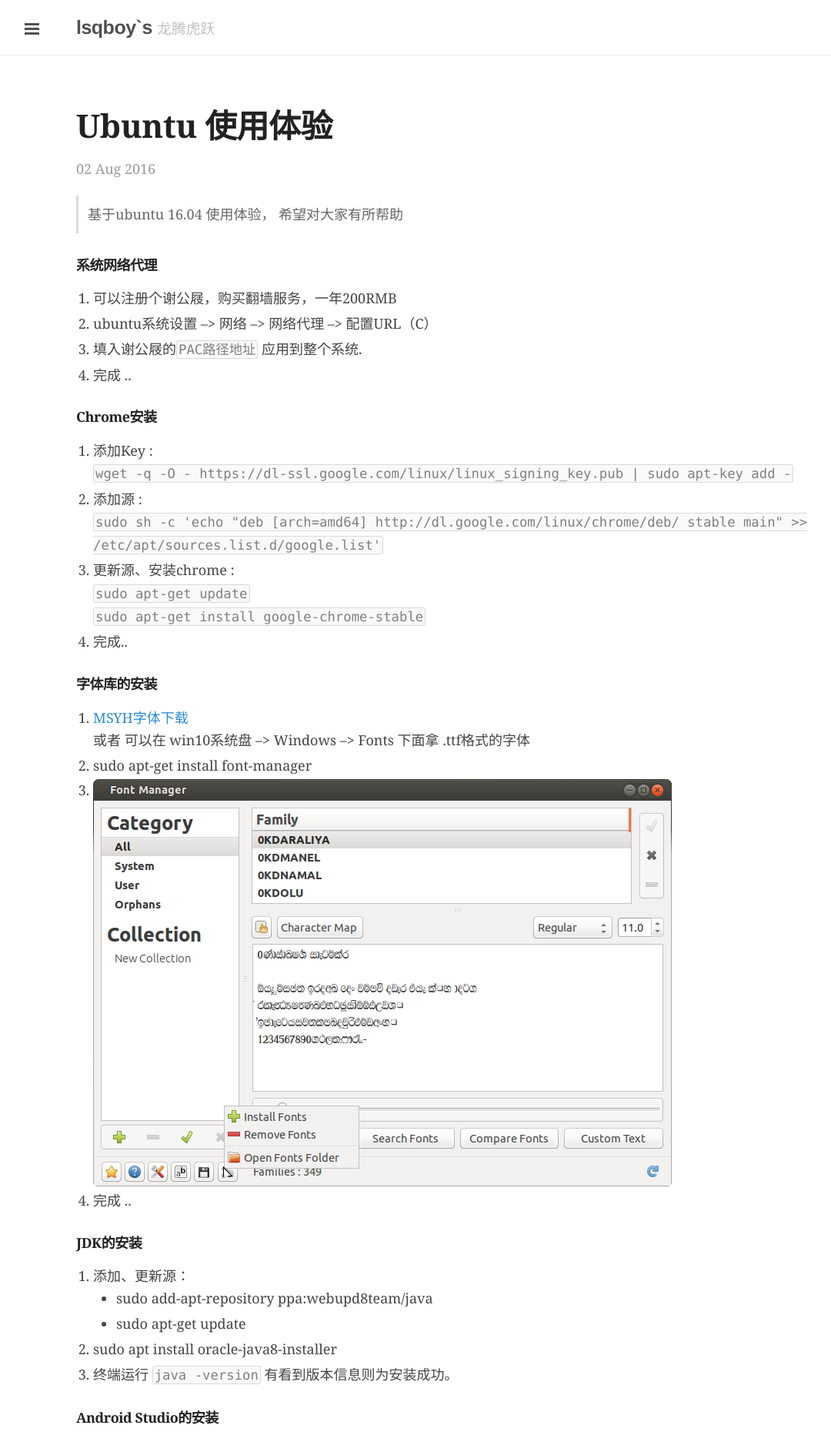
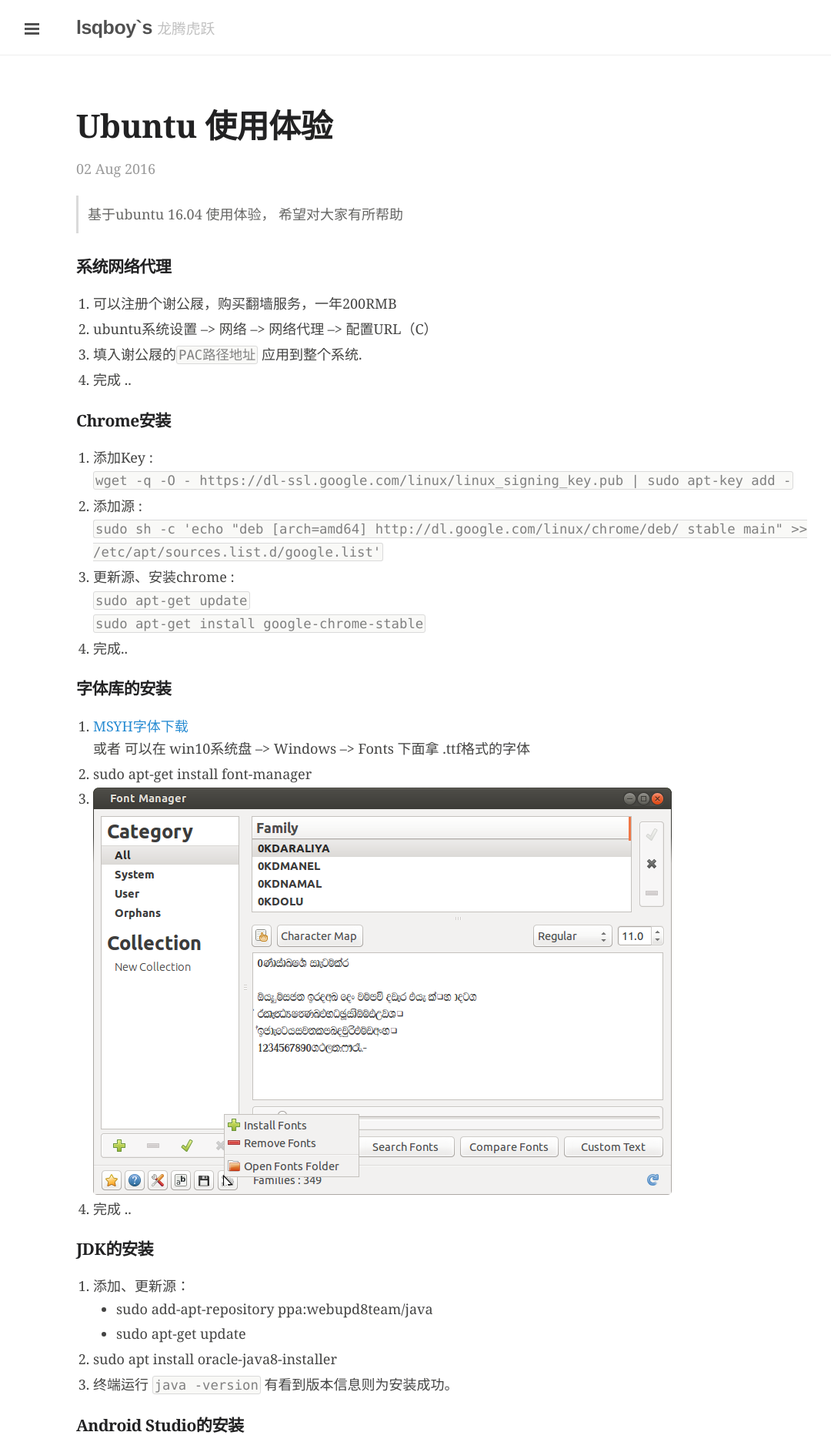
Before and after one commit to Lsqboy/jekyll_bolg, a Jekyll site: the page built from _posts/2016-08-02-ubuntu-use.md, in a window 1280 px wide. Shown: the top 1873 px of the page at 77% size, without its empty margins (1-1081 px from the left). Built offline with Jekyll 4.4.1, drawn with Linux system fonts in a browser that asks for light colours; comment, search, counter and statistics services are not loaded.

Commit message:
新增ubuntu使用体验

```diff
--- a/_posts/2016-08-02-ubuntu-use.md
+++ b/_posts/2016-08-02-ubuntu-use.md
@@ -7,7 +7,7 @@ tags: [Ubuntu]
 > 基于ubuntu 16.04 使用体验， 希望对大家有所帮助
 
 
-#### 系统网络代理
+### 系统网络代理
 
 1. 可以注册个谢公屐，购买翻墙服务，一年200RMB
 2. ubuntu系统设置 --> 网络 --> 网络代理 --> 配置URL（C）
@@ -15,7 +15,7 @@ tags: [Ubuntu]
 4. 完成 ..
 
 
-#### Chrome安装
+### Chrome安装
 
 1. 添加Key :
    `wget -q -O - https://dl-ssl.google.com/linux/linux_signing_key.pub | sudo apt-key add - `
@@ -27,7 +27,7 @@ tags: [Ubuntu]
 4. 完成..
 
 
-#### 字体库的安装
+### 字体库的安装
 
 1. [MSYH字体下载](http://zh.osdn.jp/projects/sfnet_allfonts/downloads/msyh.ttf/)
    或者 可以在 win10系统盘 --> Windows --> Fonts  下面拿 .ttf格式的字体
@@ -36,7 +36,7 @@ tags: [Ubuntu]
 4. 完成 ..
 
 
-#### JDK的安装
+### JDK的安装
 1. 添加、更新源：
     - sudo add-apt-repository ppa:webupd8team/java
     - sudo apt-get update
@@ -44,7 +44,7 @@ tags: [Ubuntu]
 3. 终端运行 `java -version` 有看到版本信息则为安装成功。
 
 
-#### Android Studio的安装
+### Android Studio的安装
 
 1. [Android Studio 下载](https://developer.android.com/studio/index.html#linux-bundle)
 2. 解压...解压路径最好不要有中文。终端下解压命令：`tar xfz ***.tar.gz`
@@ -53,7 +53,7 @@ tags: [Ubuntu]
 3. 完成 ..
 
 
-#### 安装主题管理工具
+### 安装主题管理工具
 
 1. 添加源: sudo add-apt-repository ppa:freyja-dev/unity-tweak-tool-daily
 2. 更新源: sudo apt-get update
@@ -61,7 +61,7 @@ tags: [Ubuntu]
 4. 完成.. 主题 --> 图标 --> Numix-circle
 
 
-#### 安装国际版QQ
+### 安装国际版QQ
 
 1. [下载QQ安装包](http://yun.baidu.com/share/link?shareid=2983202140&uk=202032639)
 2. 解压。得到wine-qqintl文件，里面有
@@ -76,7 +76,7 @@ tags: [Ubuntu]
     > 在安装中发生了错误，原因是还有lib没有配置，所以再输入sudo apt-get install -f
 
 
-#### 安装WPS
+### 安装WPS
 
 1. [下载WPS](http://www.ubuntukylin.com/application/show.php?lang=cn&id=278)
 2. sudo dpkg -i wps-office_10.1.0.5630-a20p1_amd64.deb
@@ -85,7 +85,7 @@ tags: [Ubuntu]
    > 在安装中发生了错误，原因是还有lib没有配置，所以再输入sudo apt-get install -f
 
 
-#### 安装搜狗输入法
+### 安装搜狗输入法
 
 1. [下载搜狗输入法](http://pinyin.sogou.com/linux/download.php?f=linux&bit=64)
 2. sudo dpkg -i sogoupinyin_2.0.0.0078_amd64.deb
```
